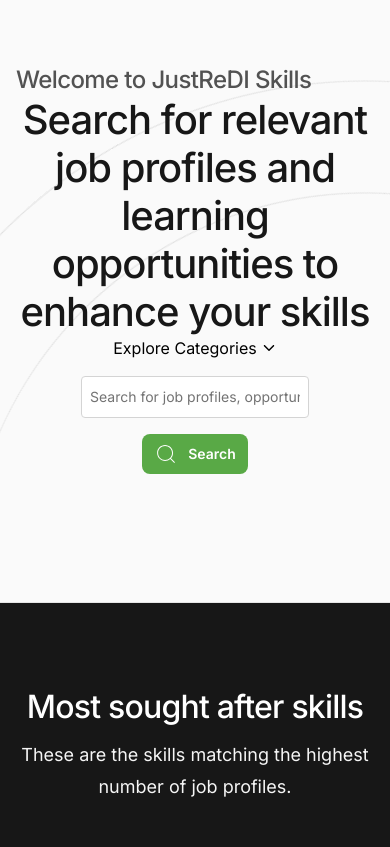
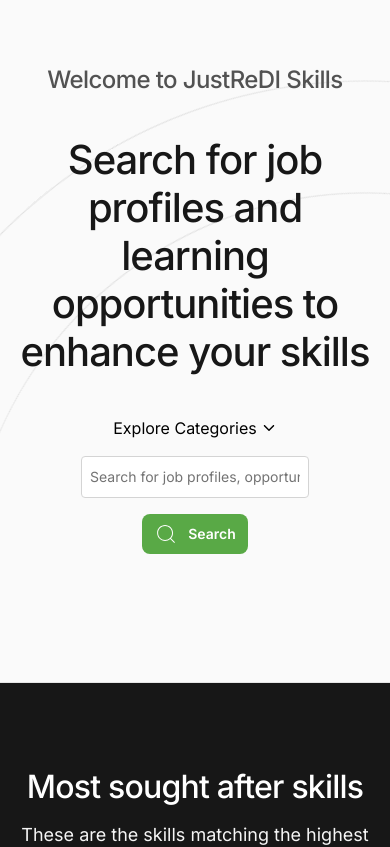
Before and after one commit to dnna/justredi-skills, a Next.js app: page /test in a window 390 px wide. Shown: the top 847 px of the page. Built offline with nearby package versions, Linux system fonts and the light colour scheme.

Commit message:
Mobile improvements in hero

```diff
--- a/components/Hero.tsx
+++ b/components/Hero.tsx
@@ -56,18 +56,20 @@
   return (
     <div className="overflow-hidden pb-32 pt-16">
       <Container>
-        <div className="lg:grid lg:grid-cols-12 lg:gap-x-8 lg:gap-y-10">
+        <div className="gap-y-10 lg:grid lg:grid-cols-12 lg:gap-x-8">
           <div className="relative z-10 mx-auto max-w-2xl lg:col-span-12 lg:max-w-none xl:col-span-12">
             <BackgroundIllustration className="absolute left-1/2 top-4 h-[1026px] w-[1026px] -translate-x-1/3 stroke-gray-300/70 [mask-image:linear-gradient(to_bottom,white_20%,transparent_75%)] sm:top-16 sm:-translate-x-1/2 lg:-top-16 lg:ml-12 xl:-top-14 xl:ml-0" />
           </div>
           <div className="relative z-10 mx-auto max-w-2xl lg:col-span-12 lg:max-w-none xl:col-span-12">
-            <h1 className="text-2xl font-medium tracking-tight text-gray-600">Welcome to JustReDI Skills</h1>
+            <h1 className="text-center text-2xl font-medium tracking-tight text-gray-600">
+              Welcome to JustReDI Skills
+            </h1>
           </div>
-          <div className="relative z-10 mx-auto max-w-2xl lg:col-span-12 lg:max-w-none xl:col-span-12">
-            <h1 className="text-center text-4xl font-medium tracking-tight text-gray-900">
-              Search for relevant job profiles and learning opportunities to enhance your skills
+          <div className="relative z-10 mx-auto mt-10 max-w-2xl lg:col-span-12 lg:mt-0 lg:max-w-none xl:col-span-12">
+            <h1 className="mx-auto text-center text-4xl font-medium tracking-tight text-gray-900 lg:w-4/5">
+              Search for job profiles and learning opportunities to enhance your skills
             </h1>
-            <div className="mx-auto flex w-2/3 flex-col items-center gap-4 lg:mt-8 lg:flex-row">
+            <div className="mx-auto mt-10 flex w-2/3 flex-col items-center gap-4 lg:mt-0 lg:mt-8 lg:flex-row">
               <div className="flex items-center justify-center">
                 Explore Categories <IoIosArrowDown className="h4 ml-1 w-4" />
               </div>
--- a/components/PrimaryFeatures.tsx
+++ b/components/PrimaryFeatures.tsx
@@ -281,12 +281,6 @@
         <div className="divide-y divide-gray-100">
           {props.data.map((stock) => (
             <div key={stock.name} className="flex items-center gap-4 px-4 py-3">
-              <div className="flex-none rounded-full" style={{ backgroundColor: stock.color }}>
-                {
-                  // @ts-ignore
-                  <stock.logo className="h-10 w-10" />
-                }
-              </div>
               <div className="flex-auto text-sm text-gray-900">{stock.name}</div>
               <div className="flex-none text-right">
                 <div className="text-sm font-medium text-gray-900">{stock.amount}</div>
```
